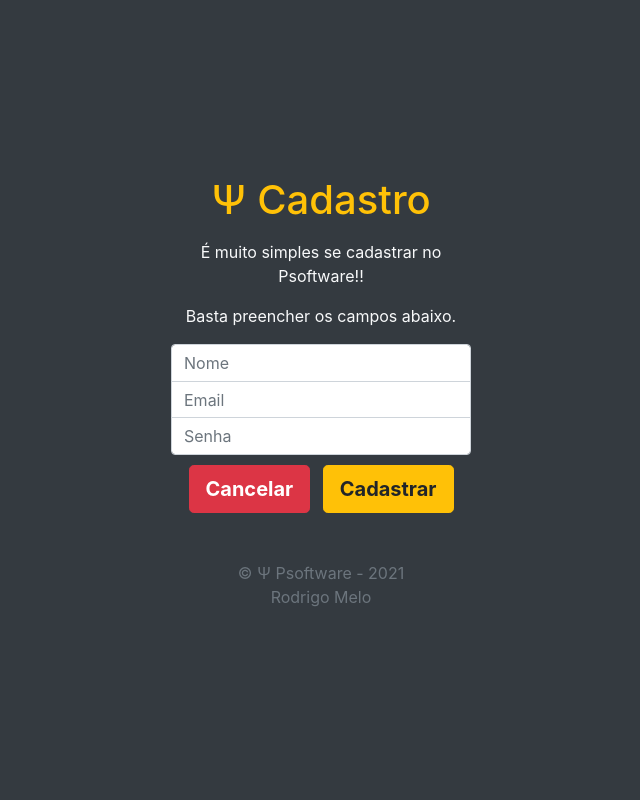
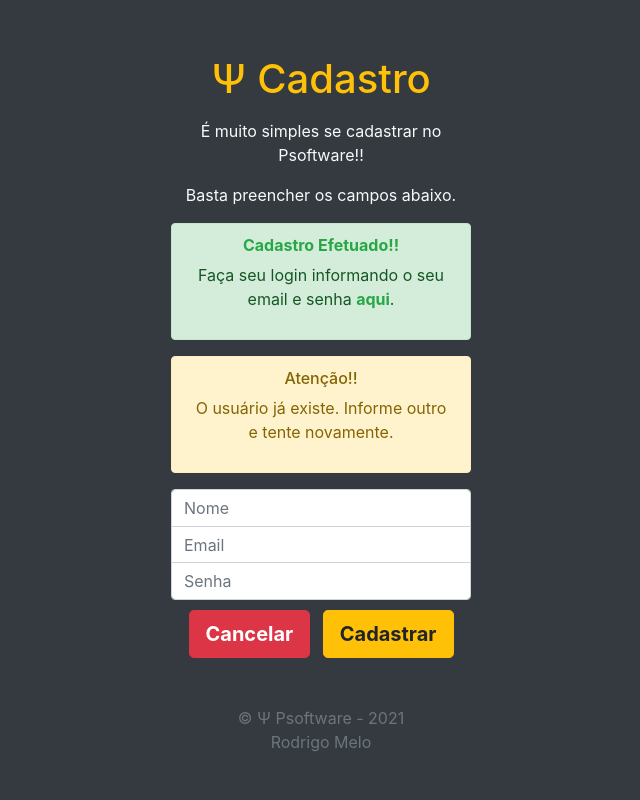
Before and after one commit to Rodrigomelo220/TCC-Projeto-2021, a PHP site: page /cadastro.php in a window 1280 px wide. Shown: the whole page, without its empty margins (319-959 px from the left). Run offline with PHP 8.4, Linux system fonts and the light colour scheme.

Commit message:
Update cadastro.php

```diff
--- a/cadastro.php
+++ b/cadastro.php
@@ -82,13 +82,11 @@
         }
     </style>
 
-
-    <!-- Custom styles for this template -->
-    <!--<link href="signin.css" rel="stylesheet"> -->
 </head>
 
 <body class="text-center bg-dark">
 
+        <!--Inicio do Formulario-->
     <main class="form-signin">
         <form action="login.php" method="POST">
             <h1 class="text-warning">Ψ Cadastro</h1>
@@ -97,6 +95,19 @@
             <p class="text-light">É muito simples se cadastrar no Psoftware!! </p>
             <p class="text-light">Basta preencher os campos abaixo.</p>
 
+            <!--Alerts-->
+            <div class="alert alert-success" role="alert">
+            <h6 class="text-success"><strong>Cadastro Efetuado!!</strong></h6>
+            <p>Faça seu login informando o seu email e senha <a class="text-success" href="index.php"><strong>aqui</strong></a>.</p>
+            </div>
+
+            <div class="alert alert-warning" role="alert">
+            <h6 class="text-warnig">Atenção!!</h6>
+            <p>O usuário já existe. Informe outro e tente novamente.</p>
+            </p>
+            </div>
+
+            <!--Inputs de cadastro-->
             <div class="form-floating">
                 <input type="text" class="form-control" id="nome" name="nome" placeholder="Nome" required>
 
@@ -110,11 +121,13 @@
 
             </div>
 
+            <!--BTNs de cadastrar e cancelar-->
             <div>
                 <a class="w-49 btn btn-lg btn-danger mr-2" href="index.php"><strong>Cancelar</strong></a>
                 <button class="w-49 btn btn-lg btn-warning " type="submit"> <strong>Cadastrar</strong></button>
             </div>
 
+            <!--Rodapé-->
             <p class="mt-5 mb-3 text-muted">&copy; Ψ Psoftware - 2021 <br> Rodrigo Melo</p>
         </form>
     </main>
```
